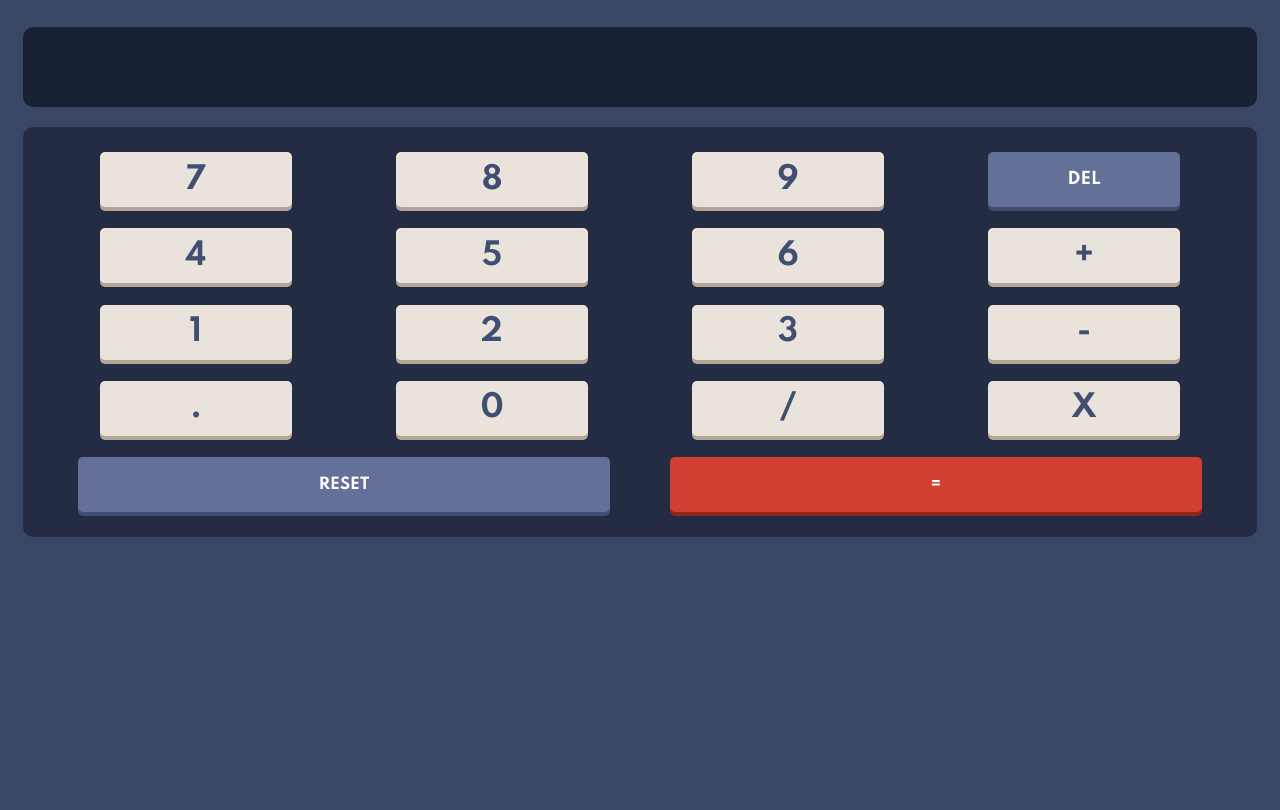
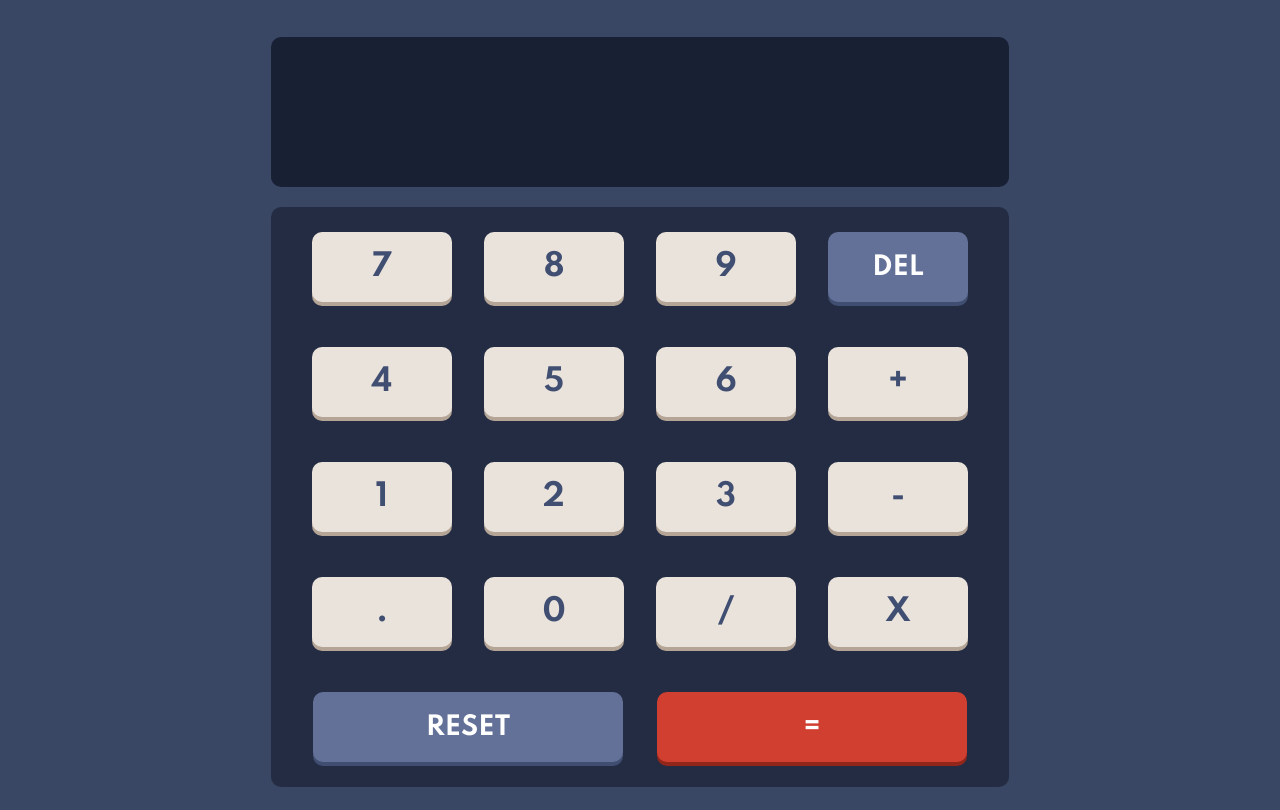
Before and after one commit to Jorgedel002/my-frontend, a plain HTML site: page calculadora/index.html in a window 1280 px wide. Shown: the part 76-886 px from the top of the page. Before the commit the page ends 800 px from the top, so only its background shows below. Drawn offline with Linux system fonts and the light colour scheme.

Commit message:
Update styles.css

```diff
--- a/calculadora/css/styles.css
+++ b/calculadora/css/styles.css
@@ -81,7 +81,7 @@ body{
     display: flex;
     align-items: center;
     flex-direction: column;
-    width: 28%;
+    width: 68.92px;
 
 }
 
@@ -146,6 +146,22 @@ body{
     margin-right: 20px;
 }
 
+@media (min-width: 768px){
+
+    body{
+        max-width: 768px;
+        margin-right: auto;
+        margin-left: auto;
+    }
+    .result-container{
+        height: 150px;
+    }
+
+    .header{
+        height: 240px;
+    }
+}
+
 .main{
     display: grid;
     grid-template-columns: repeat(4, 1fr);
@@ -199,3 +215,21 @@ button:nth-child(18){
     font-size: 15px;
     box-shadow: var(--Dark-red) 0px 4px;
 }
+
+@media (min-width: 768px){
+    .main{
+        height: 580px;
+    }
+
+    button{
+        width: 140px;
+        height: 70px;
+        border-radius: 10px;
+    }
+
+    button:nth-child(4),
+    button:nth-child(17),
+    button:nth-child(18){
+        font-size: 25px;
+    }
+}
```
